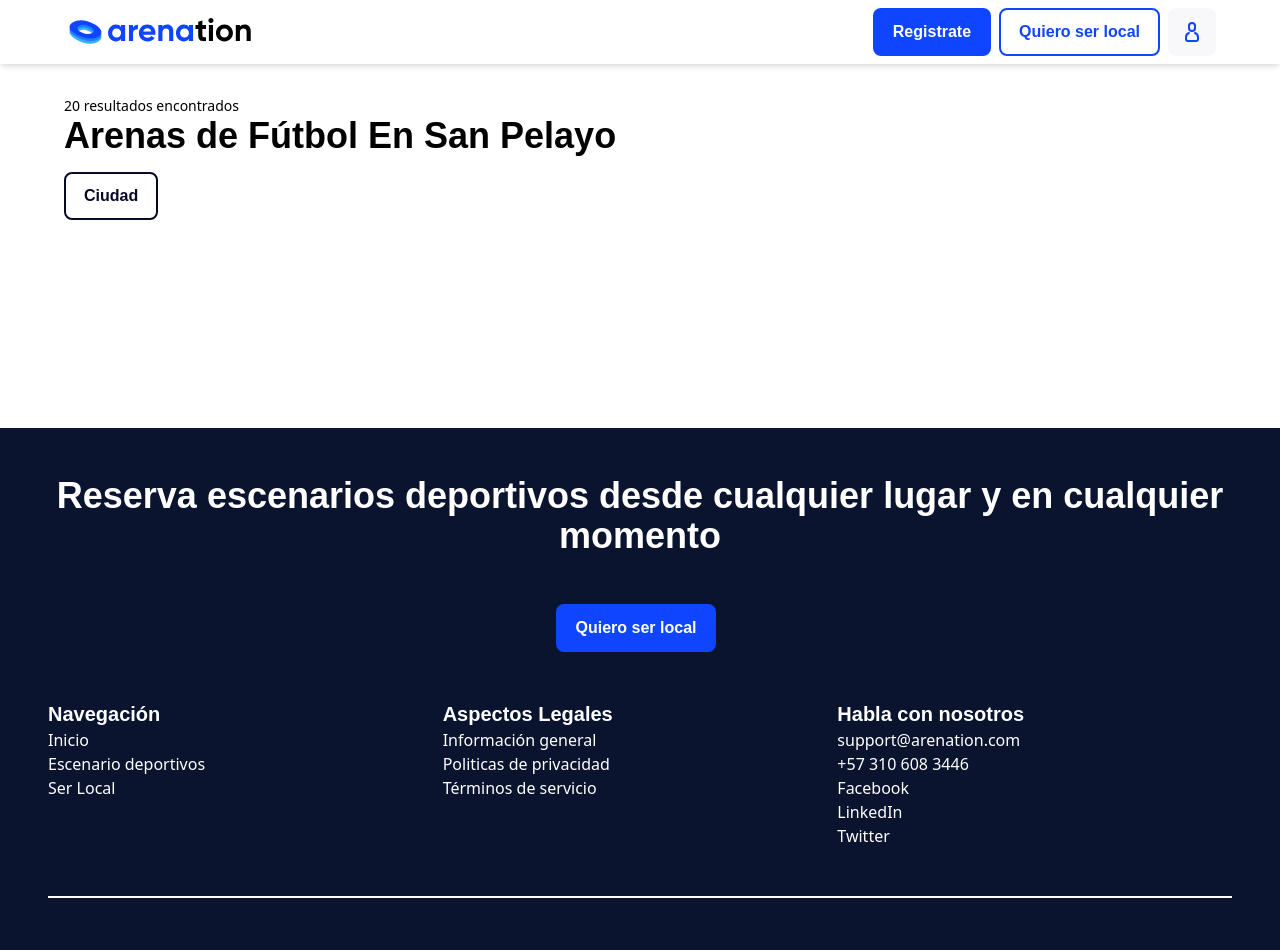
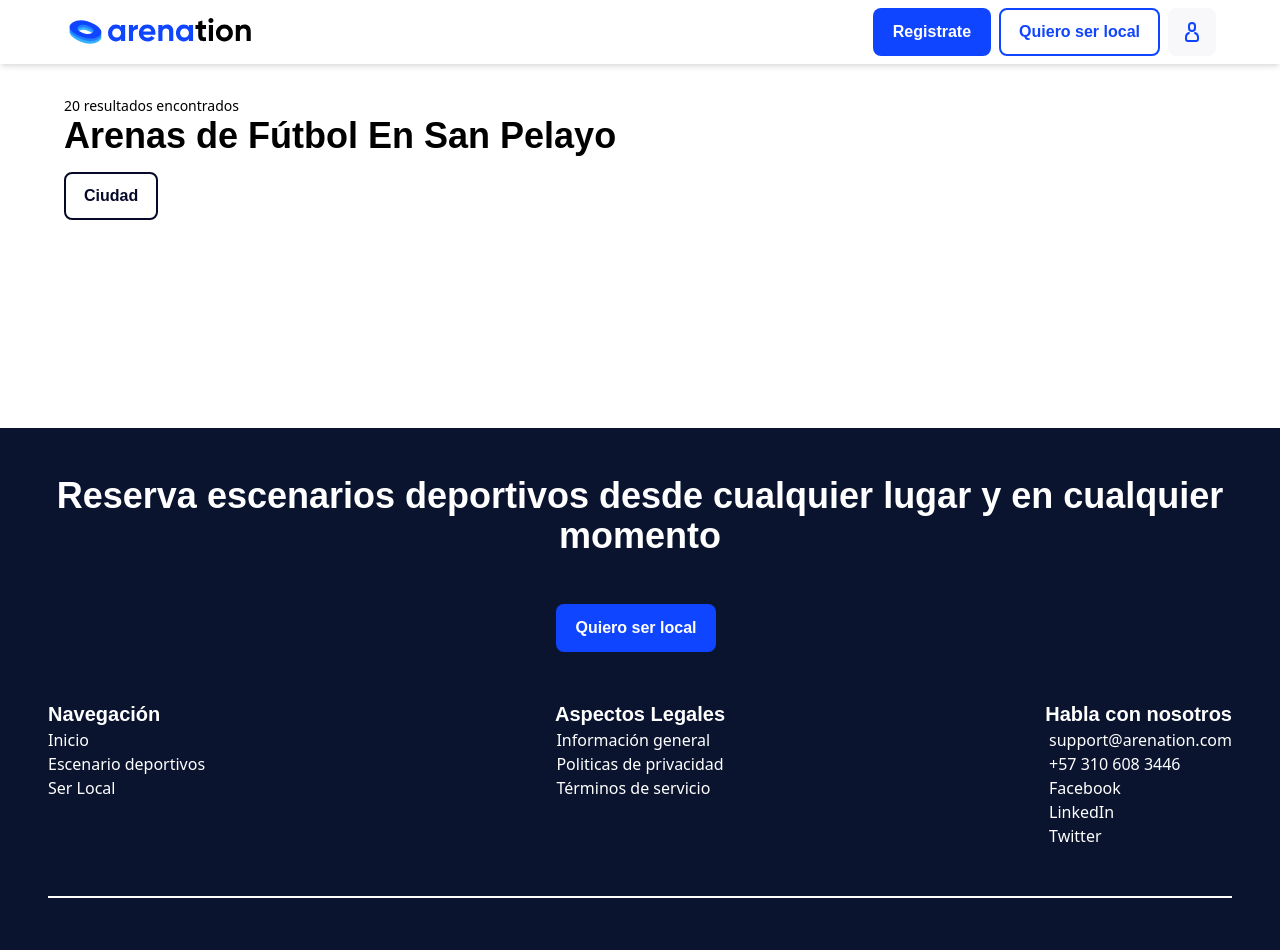
Before and after one commit to ProyectW/arenation, a React (Create React App) app: page /arenas in a window 1280 px wide. Shown: the top 950 px of the page. Built offline with nearby package versions, Linux system fonts and the light colour scheme.

Commit message:
configurado alineamento de div en footer

```diff
--- a/src/components/Controls/SearchResultsHeader.js
+++ b/src/components/Controls/SearchResultsHeader.js
@@ -1,6 +1,7 @@
 import { ButtonAutocompleteDropDown } from "./DropDown";
 import React, { useState } from "react";
 import { ReactComponent as MarkerIcon } from "../../assets/img/iconMap.svg";
+
 export default function SearchResultsHeader(props) {
     // Filters States
     const [isFilledCity, setIsFilledCity] = useState("");
--- a/src/components/Footers/FooterLocal.js
+++ b/src/components/Footers/FooterLocal.js
@@ -28,7 +28,7 @@ export default function FooterLocal(props) {
                         </li>
                     </ul>
                 </div>
-                <div className="md:w-1/3 flex flex-col pb-6 md:pb-0">
+                <div className="md:w-1/3 flex flex-col pb-6 md:pb-0 items-center">
                     <h4>Aspectos Legales</h4>
                     <ul>
                         <li>
@@ -42,7 +42,7 @@ export default function FooterLocal(props) {
                         </li>
                     </ul>
                 </div>
-                <div className="md:w-1/3 flex flex-col items-center md:items-start">
+                <div className="md:w-1/3 flex flex-col items-end md:items-end">
                     <h4>Habla con nosotros</h4>
                     <ul>
                         <li>
--- a/src/components/Footers/FooterUnLocal.js
+++ b/src/components/Footers/FooterUnLocal.js
@@ -38,7 +38,7 @@ export default function FooterUnLocal(props) {
                         </li>
                     </ul>
                 </div>
-                <div className="md:w-1/3 flex flex-col pb-6 md:pb-0">
+                <div className="md:w-1/3 flex flex-col pb-6 md:pb-0 items-center">
                     <h4>Aspectos Legales</h4>
                     <ul>
                         <li>
@@ -52,7 +52,7 @@ export default function FooterUnLocal(props) {
                         </li>
                     </ul>
                 </div>
-                <div className="md:w-1/3 flex flex-col items-center md:items-start">
+                <div className="md:w-1/3 flex flex-col items-end md:items-end">
                     <h4>Habla con nosotros</h4>
                     <ul>
                         <li>
--- a/src/components/Footers/FooterUnLogged.js
+++ b/src/components/Footers/FooterUnLogged.js
@@ -46,7 +46,7 @@ export default function FooterUnLogged(props) {
                         </li>
                     </ul>
                 </div>
-                <div className="md:w-1/3 flex flex-col pb-6 md:pb-0">
+                <div className="md:w-1/3 flex flex-col pb-6 md:pb-0 items-center">
                     <h4>Aspectos Legales</h4>
                     <ul>
                         <li>
@@ -60,7 +60,7 @@ export default function FooterUnLogged(props) {
                         </li>
                     </ul>
                 </div>
-                <div className="md:w-1/3 flex flex-col items-center md:items-start">
+                <div className="md:w-1/3 flex flex-col items-end md:items-end">
                     <h4>Habla con nosotros</h4>
                     <ul>
                         <li>
```
